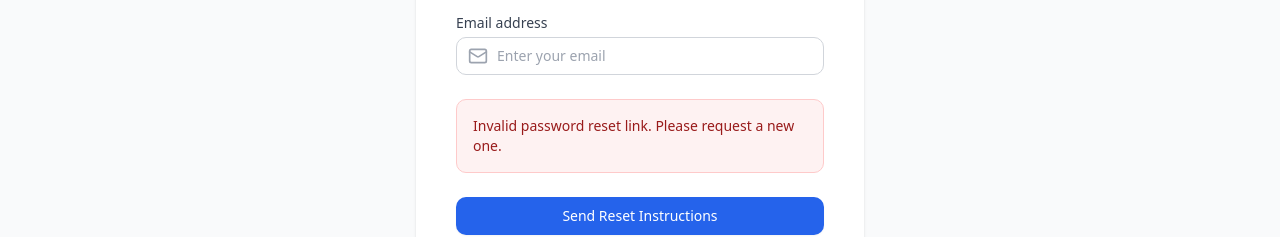
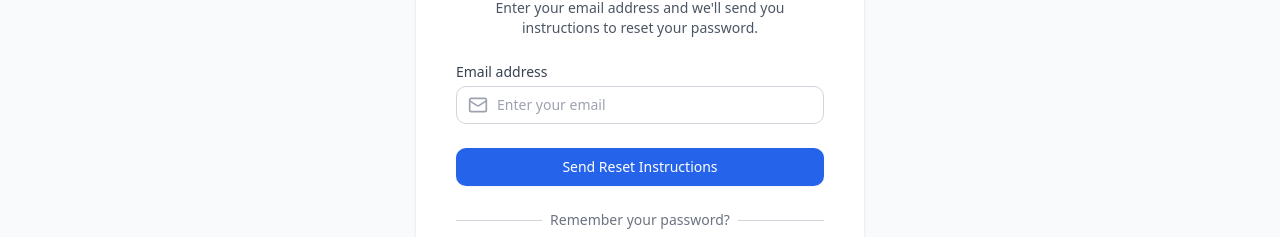
Before and after one commit to MCIRDI/Mon-Chez-Moi, a React (Vite) app in the folder client/: page /ForgotPassword in a window 1280 px wide. Shown: the part 356-593 px from the top of the page. Built offline with nearby package versions, Linux system fonts and the light colour scheme; no server answers.

Commit message:
Fix forgot-password flow and align reset token handling

```diff
--- a/client/src/Pages/Auth/ForgotPassword.tsx
+++ b/client/src/Pages/Auth/ForgotPassword.tsx
@@ -1,5 +1,5 @@
 import { useState, useEffect } from "react";
-import { useNavigate, useSearchParams } from "react-router-dom";
+import { useNavigate } from "react-router-dom";
 import { Mail, ArrowLeft, CheckCircle } from "lucide-react";
 import LoadingSpinner from "@/ui/LoadingSpinner";
 import { forgotPassword } from "@/Services/AuthService";
@@ -11,7 +11,6 @@ export default function ForgotPassword() {
   const [isSuccess, setIsSuccess] = useState(false);
   const navigate = useNavigate();
   const [isMobile, setIsMobile] = useState(false);
-  const [searchParams] = useSearchParams();
 
   useEffect(() => {
     // Check if user came from mobile auth page
@@ -24,18 +23,6 @@ export default function ForgotPassword() {
 
     return () => window.removeEventListener('resize', checkMobile);
   }, []);
-
-  useEffect(() => {
-    const token = searchParams.get("token");
-    const email = searchParams.get("email");
-
-    if (!token || !email) {
-      setMessage("Invalid password reset link. Please request a new one.");
-      setIsSuccess(false);
-    } else {
-      setEmail(decodeURIComponent(email));
-    }
-  }, [searchParams]);
 
   const handleSubmit = async (e: React.FormEvent) => {
     e.preventDefault();
```
Also changed, not shown: 2 other files (tests, documents, lock files or other folders).
